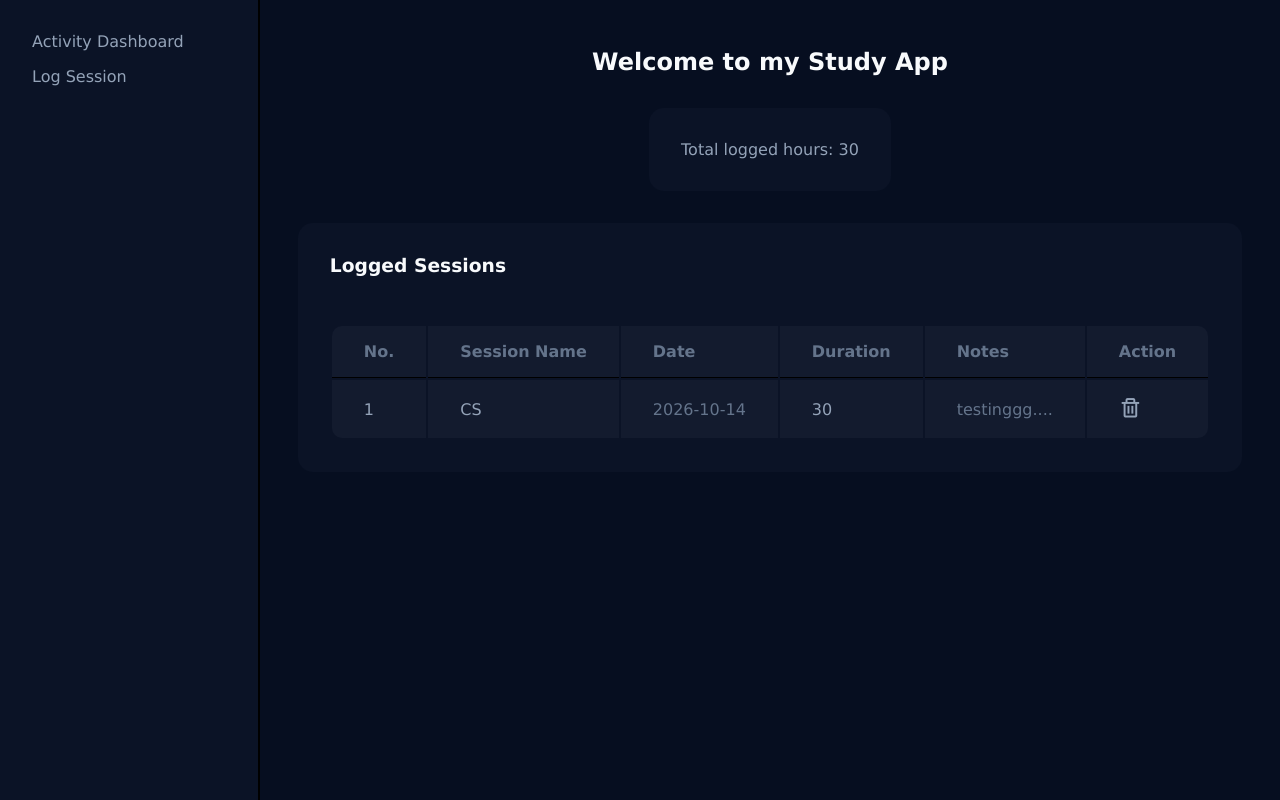
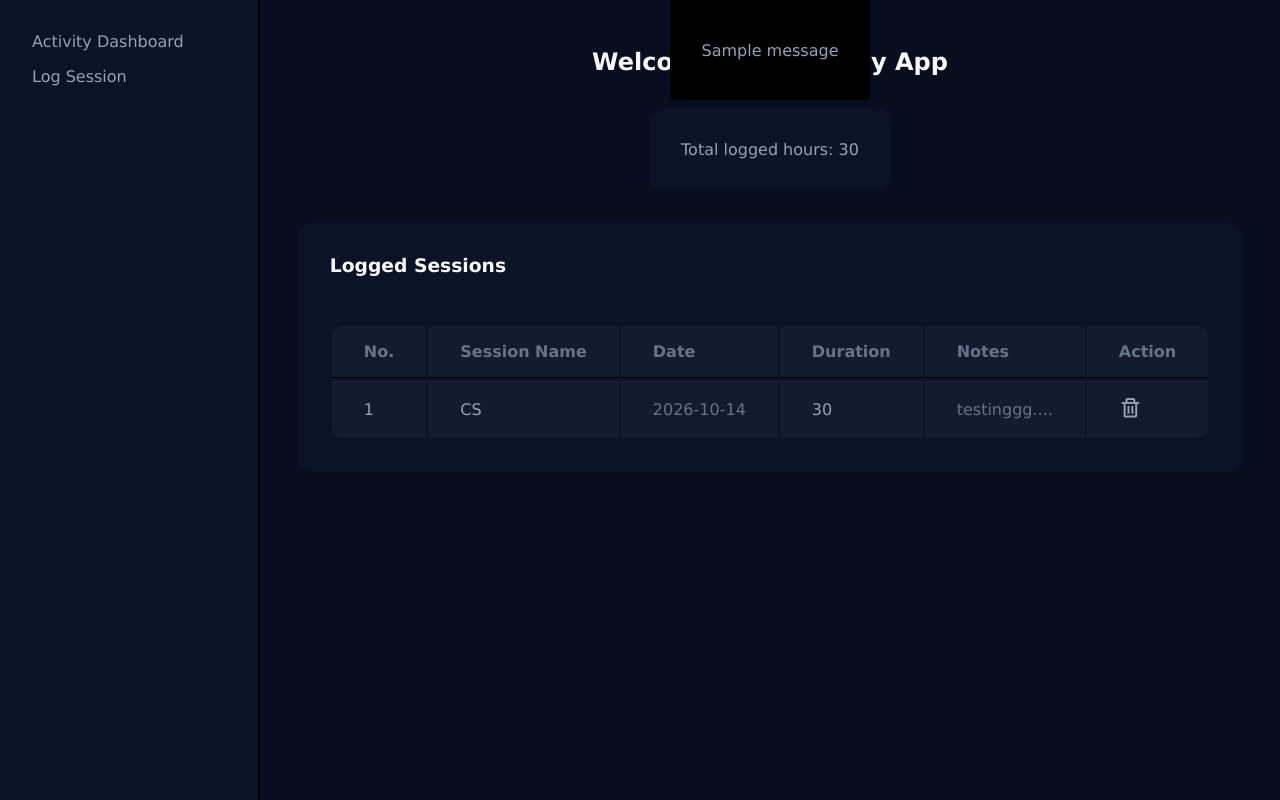
Before and after one commit to DanonymousCoder/study-app, a Flask app: page / in a window 1280 px wide. Run offline with Flask 3, Linux system fonts and the light colour scheme; data comes from the database, SQL or seed files in the repository; both versions use the stored data as it was after the commit; one stand-in notice (Sample message) is shown; some libraries are stand-ins or nearby versions.

Commit message:
feat: worked on design for log a session page. started working on popup feature

```diff
--- a/app.py
+++ b/app.py
@@ -1,7 +1,13 @@
-from flask import Flask, render_template, request, redirect, url_for
+from flask import Flask, render_template, request, redirect, url_for, flash
 import sqlite3
+import os
+from dotenv import load_dotenv
+
+load_dotenv()
 
 app = Flask(__name__)
+
+app.secret_key = os.environ.get('MY_SECRET_KEY')
 
 @app.route("/")
 def home():
@@ -37,6 +43,7 @@ def add_session():
         cursor.execute(add_query, (session_title, session_date, session_duration, session_notes))
         connection.commit()
 
+    flash("Session added successfully", "success")
     return redirect(url_for('home'))
     #return f"Worked on {session_title} on this date: {session_date} at {session_time} for {session_duration}. Details: {session_notes}"
 
@@ -51,4 +58,5 @@ def delete_session(session_id):
         cursor.execute(delete_query, (session_id,))
         connection.commit()
 
+    flash("Session deleted sucessfully", "success")
     return redirect(url_for('home'))
--- a/setup_db.py
+++ b/setup_db.py
@@ -7,7 +7,7 @@ with sqlite3.connect("focus.db") as connection:
         CREATE TABLE IF NOT EXISTS sessions (
             id INTEGER PRIMARY KEY AUTOINCREMENT,
             title TEXT NOT NULL,
-            s_date DATE NOT NULL UNIQUE,
+            s_date DATE NOT NULL,
             duration INTEGER NOT NULL,
             notes TEXT NOT NULL
             )
--- a/static/styles.css
+++ b/static/styles.css
@@ -36,6 +36,19 @@ main {
     justify-content: center;
     background-color: #060e20;
     height: 100vh;
+    position: relative;
+}
+
+.alert-div {
+    position: absolute;
+    top: 0;
+    height: 100px;
+    background-color: black;
+    padding: 2em;
+    text-align: center;
+    display: flex;
+    justify-content: center;
+    align-items: center;
 }
 
 a {
@@ -120,6 +133,10 @@ tbody tr:last-child td:last-child {
     display: none;
     flex-direction: column;
     gap: 2em;
+    background-color: #0b1326;
+    margin: 2em 0;
+    border-radius: 15px;
+    padding: 3em;
 }
 
 table button{
@@ -136,7 +153,7 @@ table button{
 }
 
 h1 {
-    text-align: center;
+    text-align: left;
 }
 
 .log-session label {
@@ -145,17 +162,25 @@ h1 {
 
 .log-session input {
     width: 500px;
-    padding: 1em;
+    padding: 1.2em;
+    border-radius: 8px;
+    border: none;
 }
 
 .log-session textarea {
     width: 500px;
     padding: 1em;
+    border-radius: 10px;
+    border: none;
 }
 
-.log-session button {
+.log-section button {
     width: 500px;
     padding: 1em;
+    color: #060e20;
+    background-color: #c7d2fe;
+    border-radius: 10px;
+    border: none;
 }
 
 .session-title,
--- a/templates/index.html
+++ b/templates/index.html
@@ -28,6 +28,16 @@
         </ul>
     </aside>
     <main>
+
+        {% set successes = get_flashed_messages(category_filter=["success"]) %}
+        {% if successes %}
+        <div class="alert-div">
+            {% for success in successes %}
+            <p class="alert-text">{{success}}</p>
+            {% endfor %}
+        </div>
+        {% endif %}
+
         <section class="home-page" id="home">
             <h1>Welcome to my Study App</h1>
 
```
Also changed, not shown: focus.db, 1 other file.
